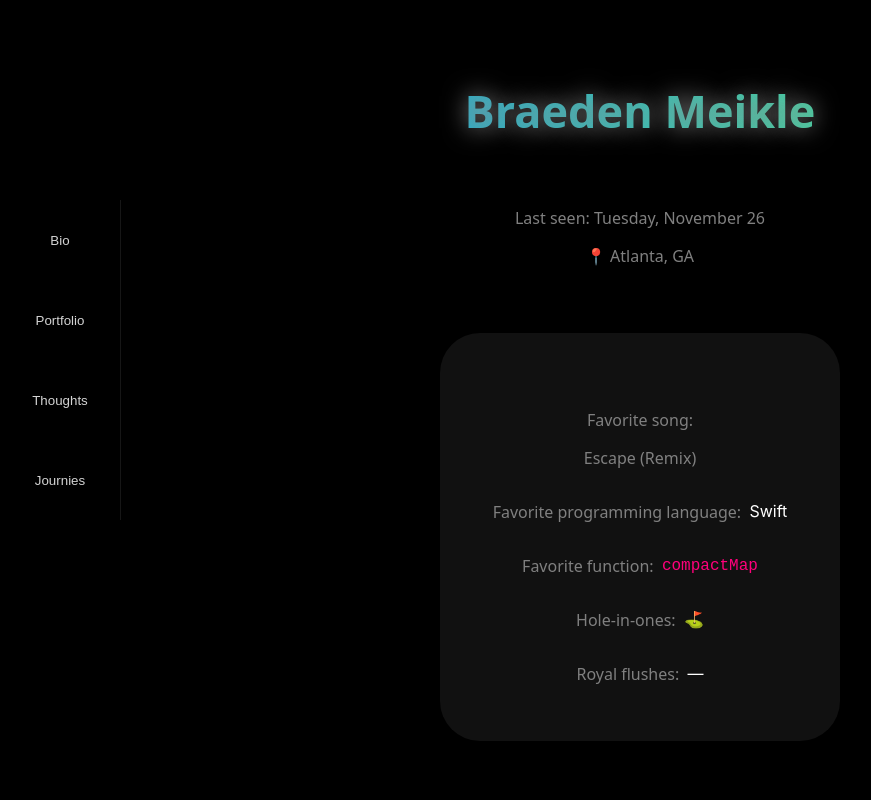
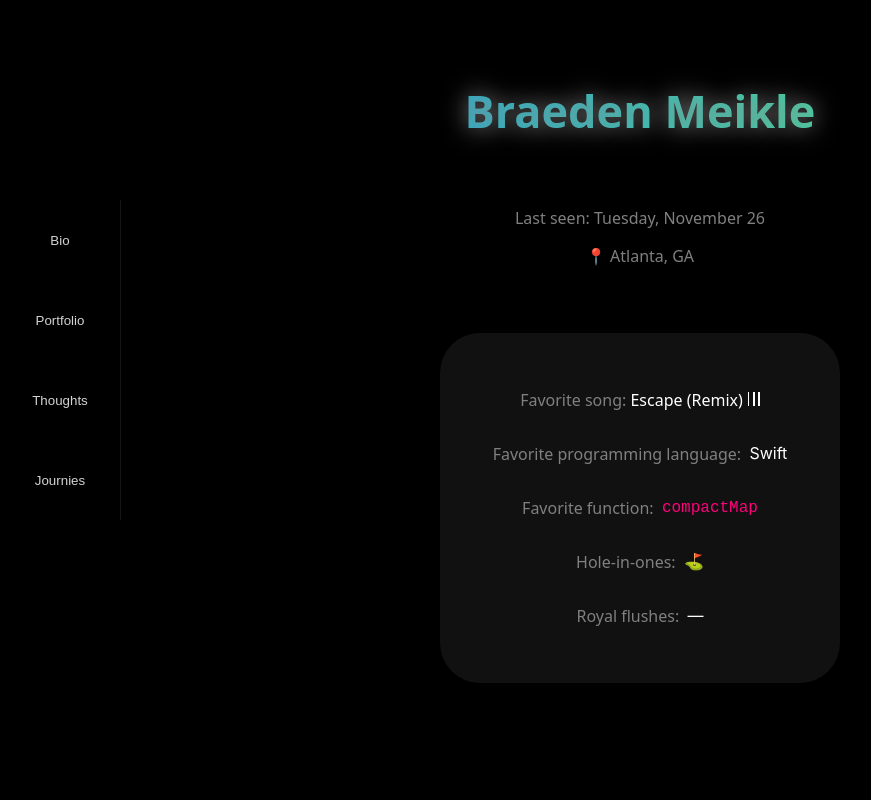
Before and after one commit to bmeikle56/braeden-meikle-site, a React (Create React App) app: page / in a window 1280 px wide. Shown: the top 800 px of the page, without its empty margins (0-871 px from the left). Built offline with nearby package versions, Linux system fonts and the light colour scheme.

Commit message:
Add raw song animation

```diff
--- a/src/components/canvas.js
+++ b/src/components/canvas.js
@@ -4,14 +4,41 @@ import {
     favSongMeta
 } from '../consts.js'
 import '../styles.css';
+import { motion } from 'motion/react'
 
 function FavoriteSong({ meta }) {
-    return <div style={{textAlign:'center', paddingTop:'20px'}}>
-      <p className='tracker'>Favorite song: </p>
+    return <div style={{textAlign:'center', display: 'flex', alignItems:'center'}}>
+      <pre className='tracker'>Favorite song: </pre>
       {/* some error here --> <img src={meta.imgLink}> alt={meta.alt} style={{width: meta.width, height: meta.height}}</img> */}
-      <p className='tracker'>{meta.song}</p>
+      <p className='tracker' style={{paddingRight:'5px', color:'white'}}>{meta.song}</p>
+      <BouncingLines/>
     </div>
   }
+
+function BouncingLines() {
+    const animProps = {
+        //y: [-5, 5, -5],
+        // height: [10, 20, 10],
+        height: ['50%', '100%', '50%'],
+        transition: {
+          duration: 0.6,
+          ease: 'easeInOut',
+          repeat: Infinity,
+        },
+      }
+    const barStyle = {
+        backgroundColor: 'white',
+        width: '1.5px'
+    }
+
+    return (
+        <div style={{width: '12px', height: '16px', display: 'flex', justifyContent: 'space-between'}}>
+            {[...Array(3)].map(i =>
+            <motion.div style={barStyle} animate={animProps}/>
+            )}
+        </div>
+    )
+}
 
 function FavoriteProgrammingLanguage() {
     return (
--- a/src/components/sidebar.js
+++ b/src/components/sidebar.js
@@ -1,4 +1,4 @@
-import { hover } from '@testing-library/user-event/dist/hover';
+// import { hover } from '@testing-library/user-event/dist/hover';
 import { motion } from 'motion/react'
 
 /* String util func to captilize first letter */
```
